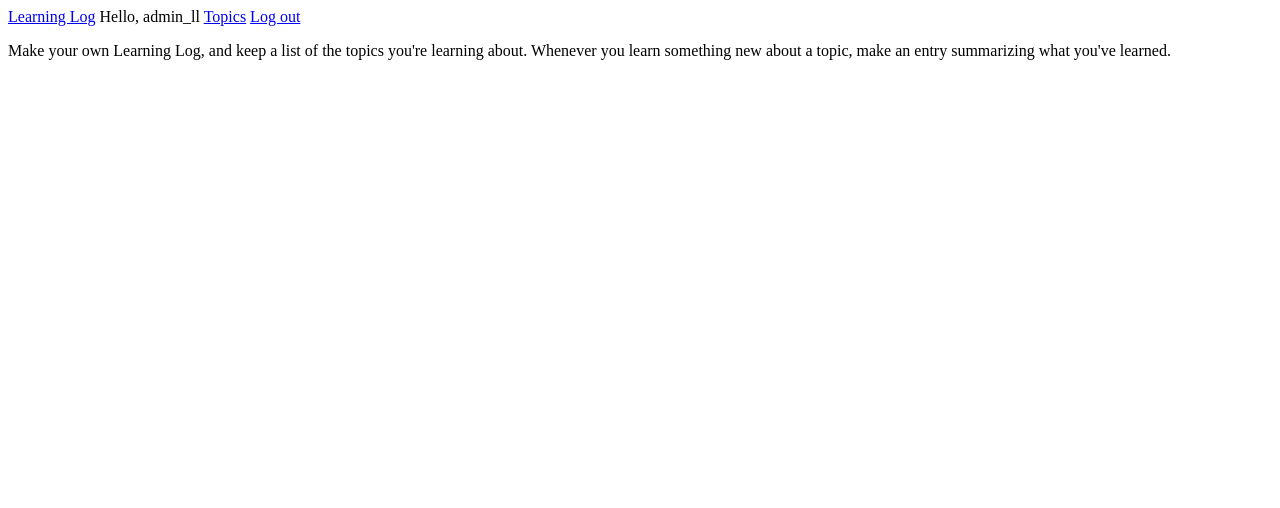
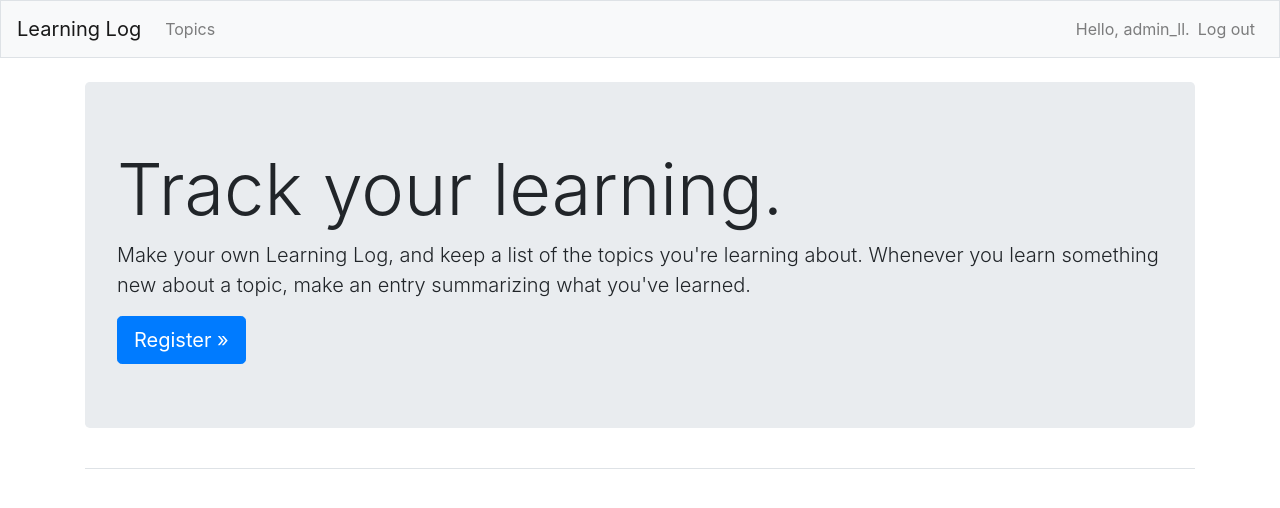
Before and after one commit to natecduncan/LearningLogProject, a Django app: page / in a window 1280 px wide. Shown: the top 508 px of the page. Run offline with Django 5.2, Linux system fonts and the light colour scheme; a user stored in the database is signed in; some libraries are stand-ins or nearby versions.

Commit message:
LEARNINGLOGPROJECT

```diff
--- a/MainApp/templates/mainapp/base.html
+++ b/MainApp/templates/mainapp/base.html
@@ -1,24 +1,77 @@
-<div>
-    <a href="{% url 'MainApp:index' %}">Learning Log</a>
+{% load bootstrap4 %}
 
+<!doctype html>
+
+<html lang="en">
+    <head>
+        <meta charset="utf-8">
+        <meta name="viewport" content="width=device-width, initial-scale=1,
+          shrink-to-fit=no">
+        <title>Learning Log</title>
+
+        {% bootstrap_css %}
+        {% bootstrap_javascript jquery='full' %}
+
+    </head>
+
+    <body>
+        <nav class="navbar navbar-expand-md navbar-light bg-light mb-4 border">
+
+        <a class="navbar-brand" href="{% url 'MainApp:index'%}">Learning Log</a>
+
+        <button class="navbar-toggler" type="button" data-toggle="collapse"
+            data-target="#navbarCollapse" aria-controls="navbarCollapse"
+            aria-expanded="false" aria-label="Toggle navigation">
+            <span class="navbar-toggler-icon"></span>
+        </button>
+
+        <div class="collapse navbar-collapse" id="navbarCollapse">
+            <ul class="navbar-nav mr-auto">
+                <li class="nav-item">
+                <a class="nav-link" href="{% url 'MainApp:topics'%}">Topics</a></li>
+            </ul>
+
+            <ul class="navbar-nav ml-auto">
                 {% if user.is_authenticated %}
-        Hello, {{ user.username }}
 
-        <a href="{% url 'MainApp:topics' %}">Topics</a>
-
-        <form action="{% url 'users:logout' %}" method="post"
-              style="display: inline;">
+                <li class="nav-item">
+                    <span class="navbar-text">Hello, {{ user.username }}.</span>
+                </li>
+                <li class="nav-item">
+                    <form action="{% url 'users:logout' %}" method="post">
     {% csrf_token %}
-            <button type="submit"
-                    style="background: none; border: none; padding: 0; color: blue; text-decoration: underline; cursor: pointer; font: inherit;">
+    <button type="submit" class="nav-link"
+            style="background: none; border: none; cursor: pointer;">
         Log out
     </button>
 </form>
+                </li>
+
                 {% else %}
-        <a href="{% url 'users:register' %}">Register</a>
-        <a href="{% url 'users:login' %}">Log in</a>
+                  <li class="nav-item">
+                    <a class="nav-link" href="{% url 'users:register' %}">Register</a>
+                  </li>
+                  <li class="nav-item">
+                    <a class="nav-link" href="{% url 'users:login' %}">Log in</a></li>
                 {% endif %}
+              </ul>
         </div>
 
-{% block content %}
-{% endblock content %}
+        </nav>
+
+        <main role="main" class="container">
+            <div class="pb-2 mb-2 border-bottom">
+                {% block page_header %}{% endblock page_header %}
+            </div>
+
+            <div>
+                {% block content %}{% endblock content %}
+            </div>
+        </main>
+
+    </body>
+
+
+
+
+</html>
--- a/MainApp/templates/mainapp/index.html
+++ b/MainApp/templates/mainapp/index.html
@@ -1,8 +1,14 @@
 {% extends "MainApp/base.html" %}
 
-{% block content %}
-    <p >Make your own Learning Log, and keep a list of the
-    topics you're learning about. Whenever you learn something new
+{% block page_header %}
+    <div class="jumbotron">
+       <h1 class="display-3">Track your learning.</h1>
+            <p class="lead">Make your own Learning Log, and keep a list of the
+            topics you're learning about. Whenever you learn something new
             about a topic, make an entry summarizing what you've learned.
-    </p>
-{% endblock content %}
+            </p>
+
+            <a class="btn btn-lg btn-primary" href="{% url 'users:register' %}"
+            role="button">Register &raquo;</a>
+    </div>
+{% endblock page_header %}
```
Also changed, not shown: MainApp/templates/mainapp/topic.html (+22 -15 lines), MainApp/templates/mainapp/topics.html (+16 -7 lines), requirements.txt (added, +8 -0 lines), users/templates/registration/login.html (+22 -13 lines), db.sqlite3, 1 other file. Lines whose indentation alone changed are shown as unchanged.
